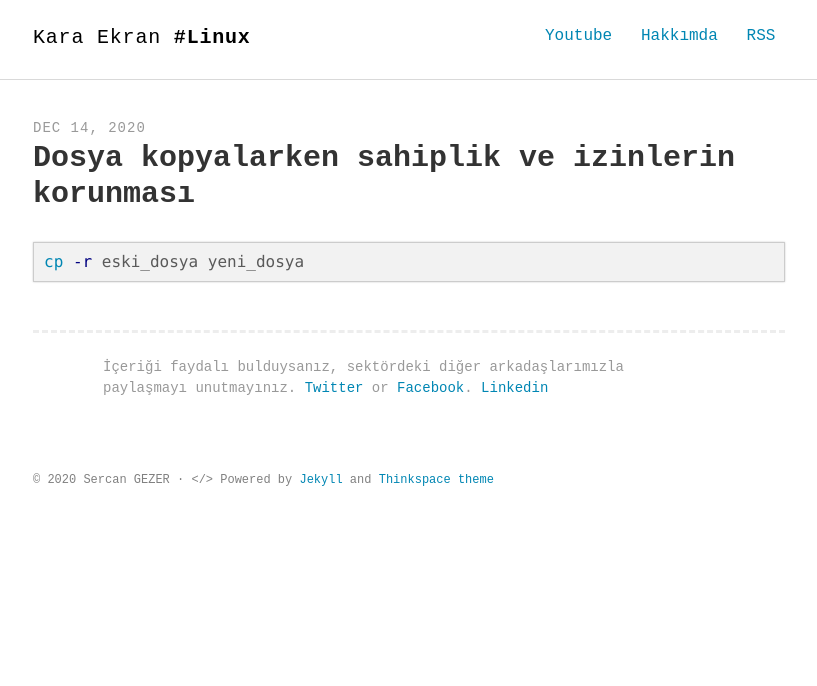
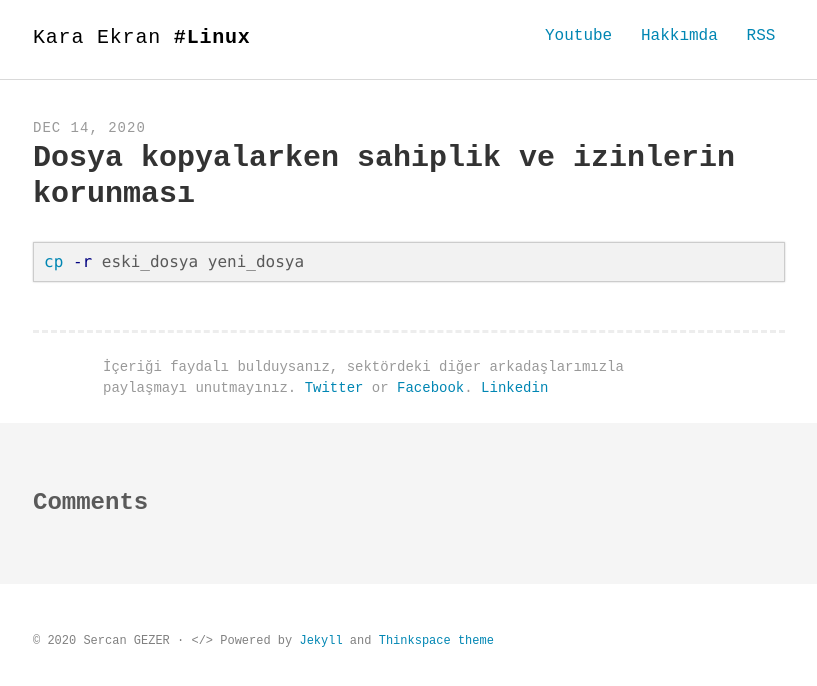
Before and after one commit to linuxkaraekran/linuxkaraekran.github.io, a Jekyll site: the page built from _posts/2020-12-14-linux-dosya-kopyalarken-sahiplik-ve-izinlerin-korunmasi.md, in a window 1280 px wide. Shown: the top 686 px of the page, without its empty margins (231-1048 px from the left). Built offline with Jekyll 4.4.1, drawn with Linux system fonts in a browser that asks for light colours; some web fonts are replaced; comment, search, counter and statistics services are not loaded.

Commit message:
Disquss comment id

```diff
--- a/_config.yml
+++ b/_config.yml
@@ -9,8 +9,8 @@ cover         : "" # image uri like logo/cover image for site seo
 
 google_analytics  : UA-XXXXX-XX
 twitter_username  : ""
-comments_enabled  : false # if enabled (set to true), please provide your disqus_username
-disqus_shortname  : ""
+comments_enabled  : true # if enabled (set to true), please provide your disqus_username
+disqus_shortname  : "karaekranlinux"
 postshare_enabled : true
 
 # Build settings
```
